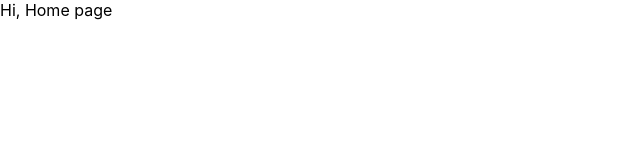
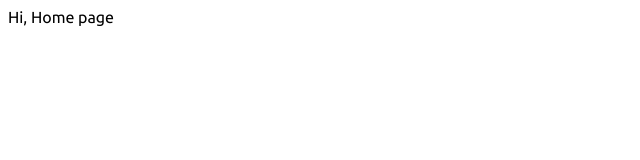
Before and after one commit to sodiqsanusi/multi-step-form, a Next.js app: page / in a window 1280 px wide. Shown: the top 160 px of the page, without its empty margins (0-640 px from the left). Built offline with nearby package versions, Linux system fonts and the light colour scheme.

Commit message:
Tried using the new Next font optimizer (Google Fonts)
Will remove the google fonts now and try the same for local fonts. Just want to get more familiar with using Next.js 13 features

```diff
--- a/pages/_app.js
+++ b/pages/_app.js
@@ -1,7 +1,16 @@
-import '../styles/globals.css'
+import { Ubuntu } from '@next/font/google'
+
+const ubuntu = Ubuntu({
+  weight: ['400', '500', '700'],
+  subsets: ['latin']
+})
 
 function MyApp({ Component, pageProps }) {
-  return <Component {...pageProps} />
+  return (
+    <main className={ubuntu.className}>
+      <Component {...pageProps} />
+    </main>
+  )
 }
 
 export default MyApp
--- a/styles/globals.css
+++ b/styles/globals.css
@@ -2,8 +2,6 @@ html,
 body {
   padding: 0;
   margin: 0;
-  font-family: -apple-system, BlinkMacSystemFont, Segoe UI, Roboto, Oxygen,
-    Ubuntu, Cantarell, Fira Sans, Droid Sans, Helvetica Neue, sans-serif;
 }
 
 a {
```
